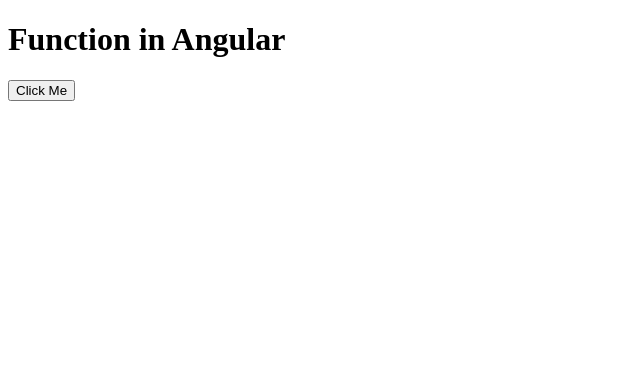
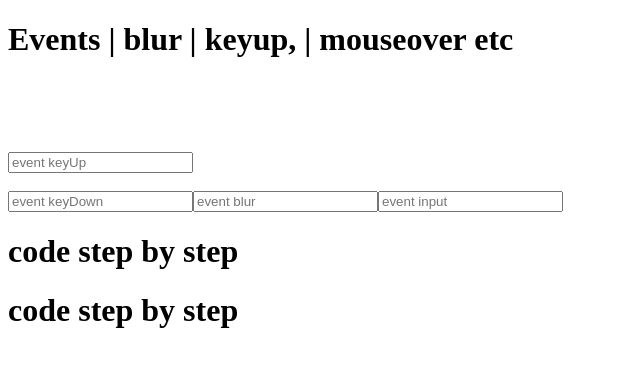
Before and after one commit to j4sumit/angularPractice, an Angular app: page / in a window 1280 px wide. Shown: the top 366 px of the page, without its empty margins (0-640 px from the left). Built offline with nearby package versions, Linux system fonts and the light colour scheme.

Commit message:
Events in angular

```diff
--- a/src/app/app.component.html
+++ b/src/app/app.component.html
@@ -1,2 +1,11 @@
-<h1>Function in Angular</h1>
-<button (click)="getName('Sumit','amit')">Click Me</button>
+<h1>Events | blur | keyup, | mouseover etc</h1>
+<br/><br/>
+<!-- <button (click)="getName()">Call Funtion</button> -->
+<br/><br/>
+<input type="text" placeholder="event keyUp" #box1 (keyup)="getData(box1.value)"><br/><br/>
+<input type="text" placeholder="event keyDown" #box2 (keydown)="getKeyDown(box2.value)">
+<input type="text" placeholder="event blur" #box3 (blur)="getKeyBlur(box3.value)">
+<input type="text" placeholder="event input" #box4 (input)="getKeyInput(box4.value)">
+
+<h1 (mouseover)="getData('over')">code step by step</h1>
+<h1 (mouseleave)="getData1('mouseleave')">code step by step</h1>
--- a/src/app/app.component.ts
+++ b/src/app/app.component.ts
@@ -7,9 +7,22 @@
 })
 export class AppComponent {
   title = 'Angular 14';
-  getName(name:string, secondName:string){
-    alert(name)
-    alert(secondName)
+  getName(){
+    console.log("Function called")
   }
-
+  getData(data:any){
+    console.log(data)
+  }
+  getKeyDown(data:any){
+    console.log(data)
+  }
+  getKeyBlur(data:any){
+    console.log(data)
+  }
+  getKeyInput(data:any){
+    console.log(data)
+  }
+  getData1(data:any){
+    console.log(data)
+  }
 }
```
